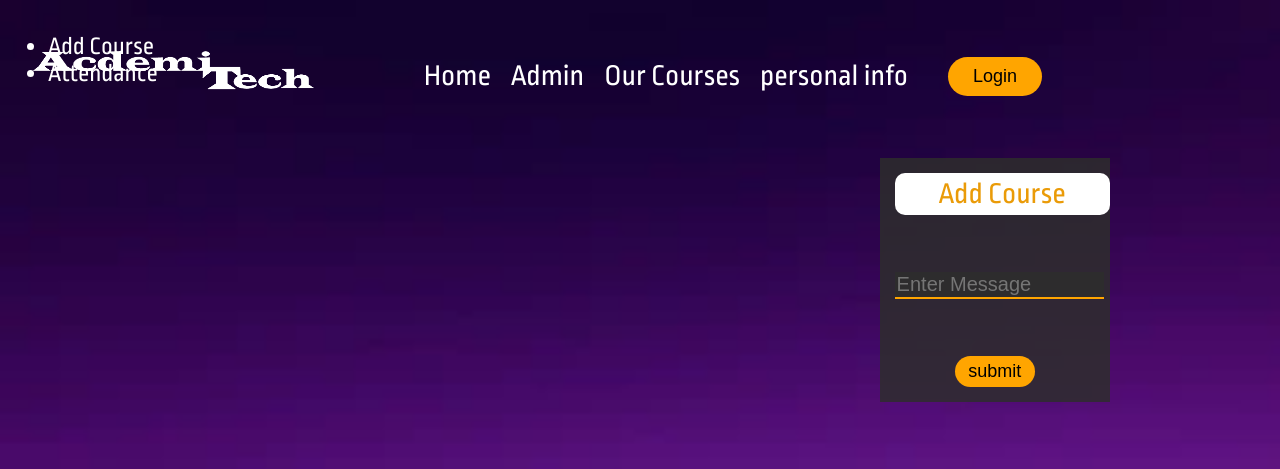
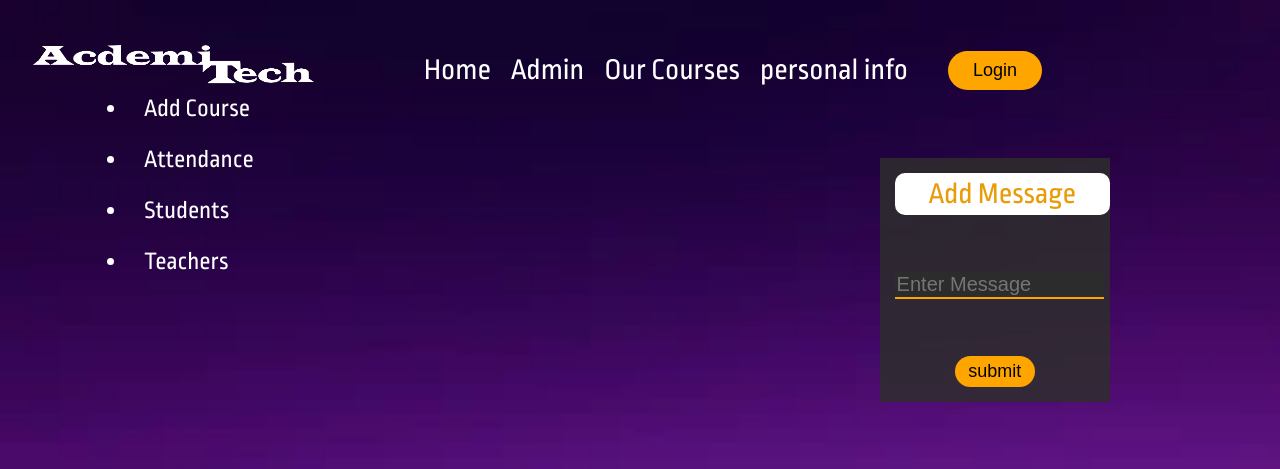
Before and after one commit to Gali135/1303-flask-student-project, a Flask app: page /admin in a window 1280 px wide. Shown: the top 469 px of the page. Run offline with Flask 3, Linux system fonts and the light colour scheme.

Commit message:
admin and teachers changes

```diff
--- a/app.py
+++ b/app.py
@@ -1,5 +1,5 @@
 from flask import Flask, redirect, url_for, render_template, request, session,abort
-from classes import Messages, Student, Course,Attendance
+from classes import Messages, Student, Course,Attendance,Teacher
 from setup_db import execute_query
 from collections import namedtuple
 import json
@@ -350,16 +350,10 @@ def search():
 
 #
 #     '''
-@app.route('/show_teachers', methods=['GET', 'POST'])
+@app.route('/teachers', methods=['GET', 'POST'])
 def show_teachers():
-    teachers=[]
-    teacher=execute_query(f"SELECT teachers.name , teachers.teacher_id FROM teachers")
-    for teacher_tuple in teacher:
-        teacher = namedtuple("Teacher", ['teacher_name', 'id'])
-        teacher.teacher_name = teacher_tuple[0]
-        teacher.id = teacher_tuple[1]
-        teachers.append(teacher)
-    return render_template("show_teachers.html",  teachers=teachers)
+    teachers=Teacher.show_all()
+    return render_template("teachers.html",  teachers=teachers)
 
 @app.route('/teacher/<teacher_id>', methods=['POST'])
 def teacher(teacher_id):
--- a/static/css/style.css
+++ b/static/css/style.css
@@ -68,43 +68,26 @@ header {
 .nav_links li a:hover{
     color: orange;
 }
+.links{
 
-.dropdown {
-    float: left;
-    overflow: hidden;
-  }
+    display: flex;
+    justify-content: space-between;
+    align-items: center;
+    list-style: none;
+    margin: 50px;
+    padding: 0 30px 0;
+    }
 
-  /* Dropdown button */
-  .dropdown .dropbtn {
-    font-size: 16px;
-    border: none;
-    outline: none;
-    color: white;
-    padding: 14px 16px;
-    background-color: none;
-    font-family: 'Ropa Sans', sans-serif;
-    font-size: 25px;
-    margin: 0 15px; /* Important for vertical align on mobile phones */
-  }
+.nav_links li {
+margin: 0 10px;
+}
 
-  /* Add a red background color to navbar links on hover */
-  .navbar a:hover, .dropdown:hover .dropbtn {
-    background-color: red;
-  }
+.links li a:hover{
+    color: orange;
+}
 
-  /* Dropdown content (hidden by default) */
-  .dropdown-content {
-    display: none;
-    position: absolute;
-    background-color:rgba(99, 98, 98, 0.842);;
-    min-width: 160px;
-    box-shadow: 0px 8px 16px 0px rgba(0,0,0,0.2);
-    z-index: 1;
 
-  }
-
-  /* Links inside the dropdown */
-  .dropdown-content a {
+  .links a {
     float: none;
     color: white;
     padding: 12px 16px;
@@ -113,15 +96,6 @@ header {
     text-align: left;
   }
 
-  /* Add a grey background color to dropdown links on hover */
-  .dropdown-content a:hover {
-    background-color: #ddd;
-  }
-
-  /* Show the dropdown menu on hover */
-  .dropdown:hover .dropdown-content {
-    display: block;
-  }
 
 
 button{
--- a/templates/admin.html
+++ b/templates/admin.html
@@ -10,19 +10,22 @@
     {%block content%}
     {% endblock %}
 
-    <div class="admin_links_comp">
-        <ul class="admin_links">
-            <li><a href="/add_course"> Add Course</a></li>
-            <li><a href="/courses/attendance">Attendance</a></li>
-        </ul>
         <!-- <form action="/search" method="POST">
             <input type="text" name="word" autofocus>
             <button type="submit">Search</button>
         </form> -->
     </div>
+    <div class="links">
+        <ul>
+            <li><a href="add_course">Add Course</a></li>
+            <li><a href="courses/attendance">Attendance</a></li>
+            <li><a href="#"> Students</a></li>
+            <li><a href="teachers"> Teachers</a></li>
+        </ul>
+    </div>
 
     <form action="/admin" method="post">
-        <div class=title>Add Course</div><br>
+        <div class=title>Add Message</div><br>
         <input type="text" id="message" name="message" placeholder="Enter Message"><br>
         <br><button id="submitMessage" type="submit" onclick="addMessage()">submit</button>
     </form>
--- a/templates/index.html
+++ b/templates/index.html
@@ -18,5 +18,7 @@
         {{ msg| safe }}
     </div>
 
+    <div id=messages></div>
+
 </body>
 </html>
--- a/templates/navbar.html
+++ b/templates/navbar.html
@@ -4,16 +4,7 @@
     <nav>
         <ul class="nav_links">
             <li><a href="/"> Home</a></li>
-            <li class="dropdown">
-                    <p class="dropbth">Admin
-                        <i class="fa fa-caret-down"></i>
-                    </p>
-                <ul class="dropdown-content" >
-                    <li><a href="/admin"> Add Course</a></li>
-                    <li><a href="/courses/attendance"> Attendance</a></li>
-                    <li><a href="#"> Messages</a></li>
-                </ul>
-            </li>
+            <li><a href="/admin">Admin </a></li>
             <li><a href="/courses"> Our Courses</a></li>
             <li><a href="/student_info">personal info</a></li>
         </ul>
```
Also changed, not shown: classes.py (+11 -2 lines), templates/teachers.html (added, +14 -0 lines), templates/footer.html (added), templates/landing_page.html (added), templates/students.html (renamed from templates/show_students.html).
